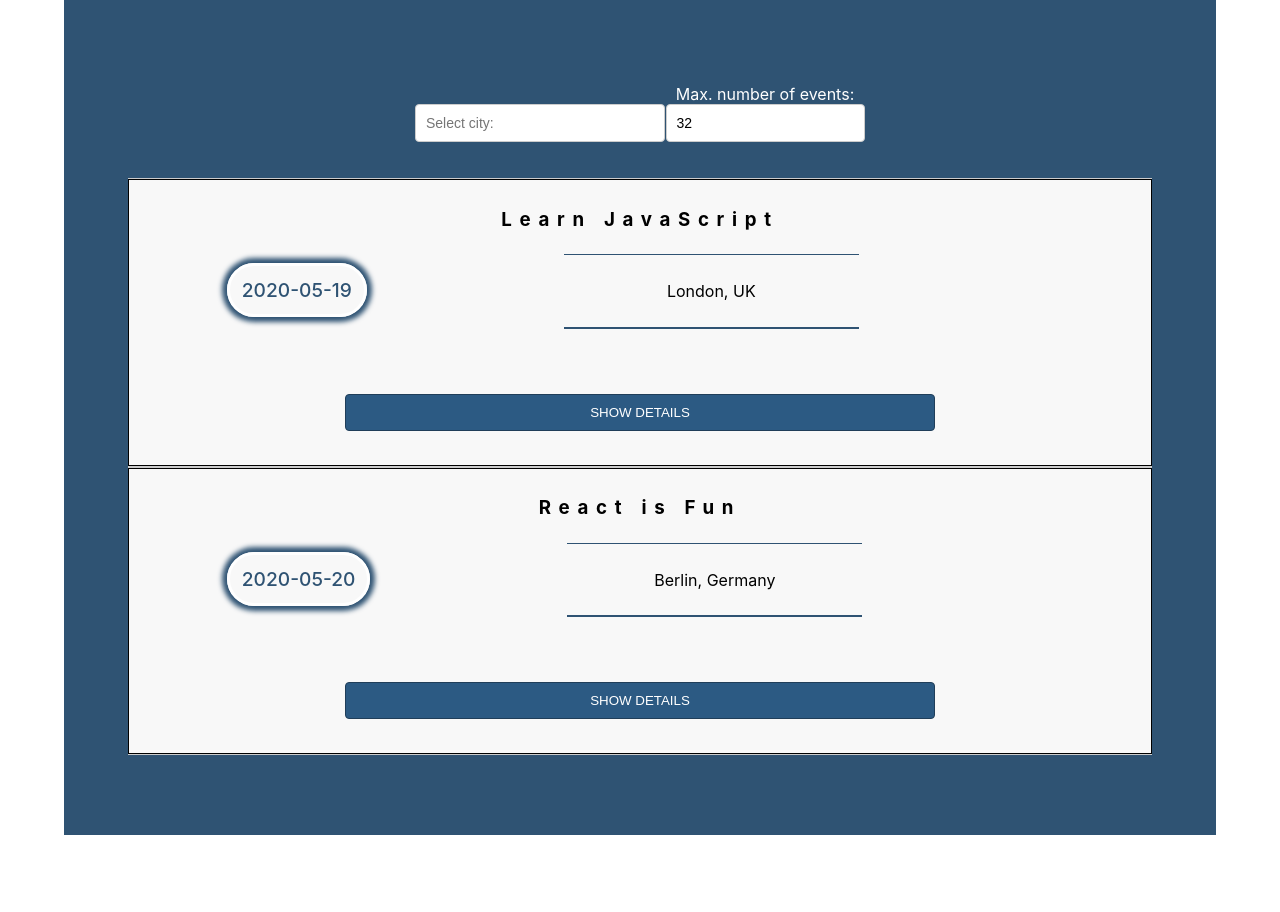
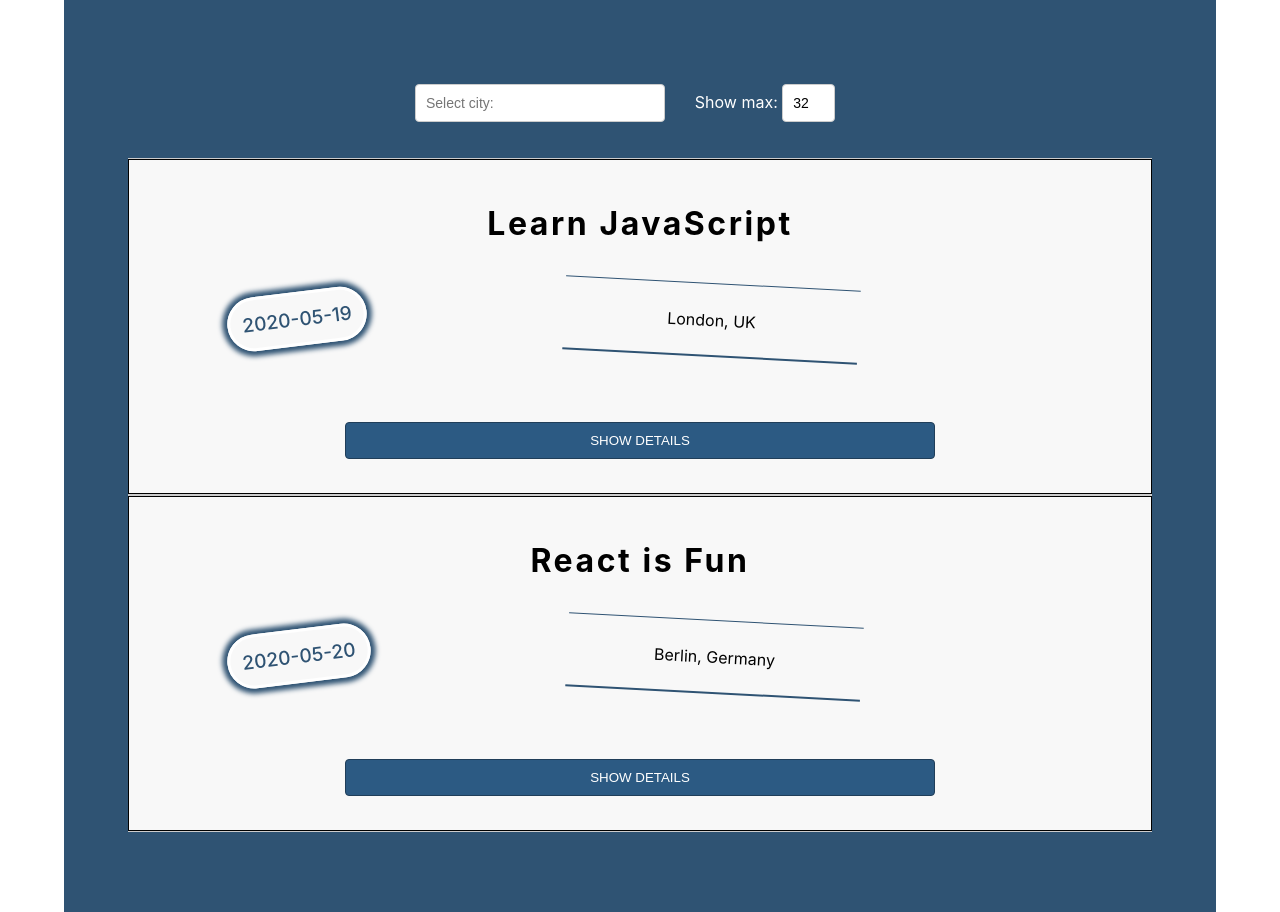
Before and after one commit to kir-net/meet, a React (Create React App) app: page / in a window 1280 px wide. Before the commit the page ends 835 px from the top, so only its background shows below. Built offline with nearby package versions, Linux system fonts and the light colour scheme.

Commit message:
ex4.4 debugging show selected number of events

```diff
--- a/src/App.css
+++ b/src/App.css
@@ -1,4 +1,8 @@
 @import url(https://fonts.googleapis.com/css?family=Roboto:500);
+
+input[type=number]::-webkit-inner-spin-button {
+    -webkit-appearance: none;
+}
 
 .App {
   text-align: center;
@@ -90,8 +94,18 @@ input[type="number"] {
     background-color: rgb(255, 255, 255);
 }
 .event .title{
+    display: block;
+    margin: 35px auto;
+    letter-spacing: 0.2vw;
+    text-align:center;
+    font-size: xx-large;
+
+}
+.event .title:hover{
     letter-spacing: 0.6vw;
-    text-align:center;
+    color: rgb(171, 27, 255);
+    letter-spacing: 0.8vw;
+
 }
 .start-time{
     display: inline-block;
@@ -104,6 +118,7 @@ input[type="number"] {
     border: 3px white solid;
     box-shadow: 0 0 5px 5px rgb(47, 83, 115);;
     border-radius: 100px;
+    transform: rotate(-7deg);
 }
 .location{
     display: inline-block;
@@ -113,6 +128,7 @@ input[type="number"] {
     padding: 2vw 1vw;
     border-top: 1px solid  rgb(47, 83, 115);
     border-bottom: 2px solid  rgb(47, 83, 115);
+    transform: rotate(3deg);
 }
 .event-details{
     padding: 60px 60px 20px;
@@ -284,3 +300,17 @@ input[type="number"] {
     margin: 0 auto;
   }
 }
+
+
+
+  @keyframes slidein {
+    from {
+      margin-left: 100%;
+      width: 300%;
+    }
+
+    to {
+      margin-left: 0%;
+      width: 100%;
+    }
+  }
--- a/src/NumberOfEvents.js
+++ b/src/NumberOfEvents.js
@@ -19,13 +19,16 @@ class NumberOfEvents extends Component {
     render() {
         return (
             <div className="numberOfEvents">
-                <label htmlFor="number-of-events">Max. number of events: </label>
+                <label htmlFor="number-of-events">Show max: </label>
 
                 <input
                     type="number"
                     className="number-of-events"
+                    min="1"
+                    max="32"
                     value={this.state.numberOfEvents}
                     onChange={this.handleInputChanged}
+
                 />
             </div>
         );
```
Also changed, not shown: 1 other file (tests, documents, lock files or other folders).
